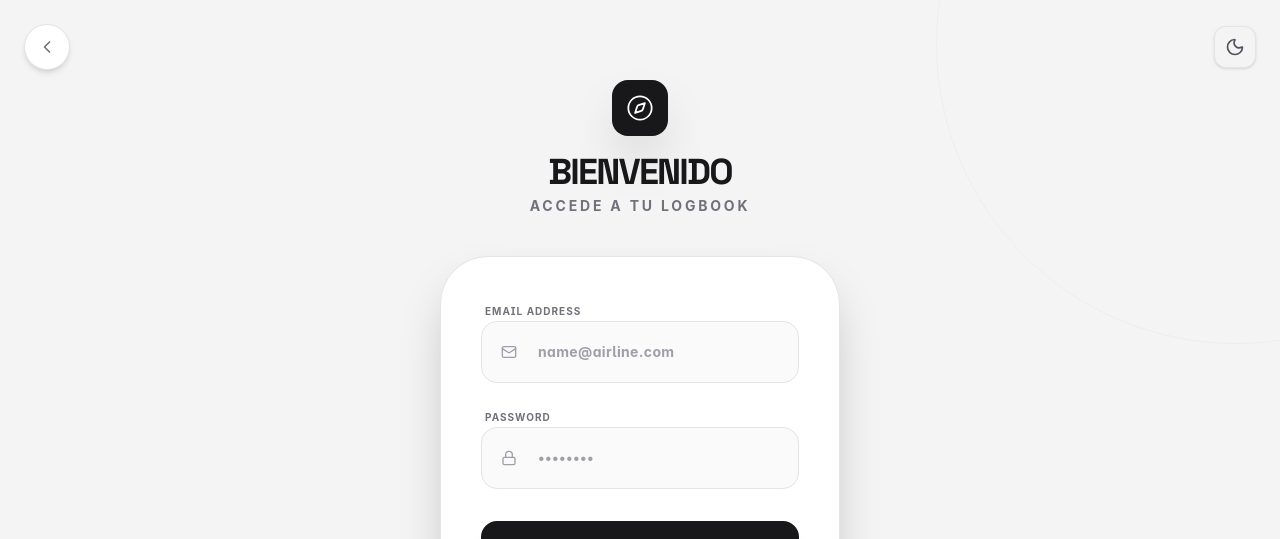
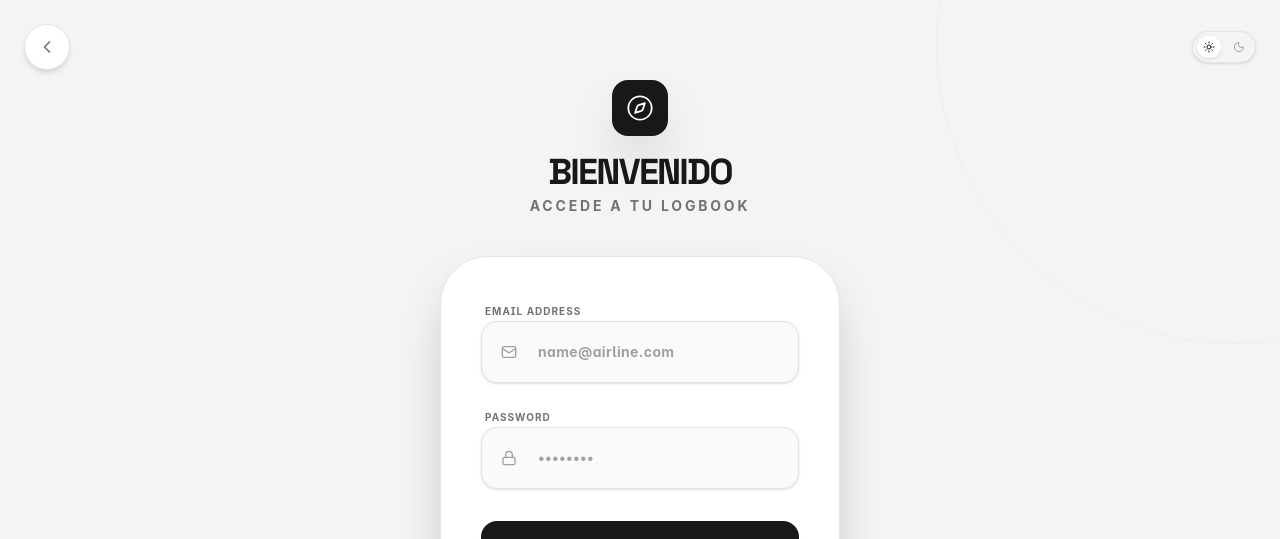
Before and after one commit to Defeeeee/Vector-FrontEnd, a Next.js app: page /login in a window 1280 px wide. Shown: the top 539 px of the page. Built offline with nearby package versions, Linux system fonts and the light colour scheme.

Commit message:
feat: Vector v2.0.1 - Integrated theme toggle, Ring Gauge PCA tracker, negative flight pack support, and Google login fixes

```diff
--- a/package.json
+++ b/package.json
@@ -1,6 +1,6 @@
 {
   "name": "FlightLog-FrontEnd",
-  "version": "1.0.0",
+  "version": "2.0.1",
   "description": "",
   "main": "dist/index.js",
   "scripts": {
--- a/src/app/auth/callback/page.tsx
+++ b/src/app/auth/callback/page.tsx
@@ -33,8 +33,8 @@ export default function AuthCallback() {
           console.log("AuthCallback: Token detected, updating session...");
           localStorage.setItem("session_token", accessToken);
           await setSession(accessToken, refreshToken || undefined);
-          console.log("AuthCallback: Success, redirecting to /dashboard");
-          router.push("/dashboard");
+          console.log("AuthCallback: Success, hard redirecting to /dashboard");
+          window.location.href = "/dashboard";
         } else if (query.get("error")) {
           console.error("AuthCallback: Supabase error:", query.get("error"), query.get("error_description"));
           setError(query.get("error_description") || "Authentication failed");
--- a/src/app/dashboard/layout.tsx
+++ b/src/app/dashboard/layout.tsx
@@ -49,12 +49,12 @@ export default async function DashboardLayout({
         </div>
 
         <div className="p-6 border-t border-zinc-100 dark:border-white/10 space-y-4">
-            <div className="flex items-center justify-between bg-zinc-50 dark:bg-white/[0.02] rounded-2xl p-2 border border-zinc-200 dark:border-white/10">
+            <div className="flex items-center justify-between bg-zinc-50 dark:bg-white/[0.02] rounded-2xl p-2 border border-zinc-200 dark:border-white/10 transition-all">
                 <div className="flex items-center space-x-3 px-2">
-                    <div className="w-8 h-8 rounded-full bg-zinc-200 dark:bg-white/10 flex items-center justify-center text-zinc-500 dark:text-zinc-400 font-bold text-[10px] uppercase">
+                    <div className="w-8 h-8 rounded-full bg-zinc-200 dark:bg-white/10 flex items-center justify-center text-zinc-500 dark:text-zinc-400 font-bold text-[10px] uppercase flex-shrink-0">
                         {profile?.first_name?.charAt(0)}{profile?.last_name?.charAt(0)}
                     </div>
-                    <span className="text-xs font-bold text-zinc-900 dark:text-white truncate max-w-[100px]">{profile?.first_name}</span>
+                    <span className="text-xs font-bold text-zinc-900 dark:text-white truncate max-w-[80px]">{profile?.first_name}</span>
                 </div>
                 <ThemeToggle />
             </div>
@@ -68,9 +68,9 @@ export default async function DashboardLayout({
       </aside>
 
       {/* Mobile Header */}
-      <header className="lg:hidden fixed top-0 w-full z-40 bg-white/80 dark:bg-black/80 backdrop-blur-md border-b border-zinc-200 dark:border-white/10 px-6 py-4 flex items-center justify-between transition-colors duration-300">
+      <header className="lg:hidden fixed top-0 w-full z-40 bg-white dark:bg-black backdrop-blur-md border-b border-zinc-200 dark:border-white/10 px-6 py-4 flex items-center justify-between transition-colors duration-300">
         <Link href="/dashboard" className="flex items-center space-x-3 group">
-          <div className="w-8 h-8 bg-zinc-900 dark:bg-white text-white dark:text-black rounded-lg flex items-center justify-center shadow-md">
+          <div className="w-8 h-8 bg-zinc-900 dark:bg-white text-white dark:text-zinc-900 rounded-lg flex items-center justify-center shadow-md">
             <Compass className="w-4 h-4" strokeWidth={2} />
           </div>
           <span className="text-lg font-bold font-space-grotesk tracking-tighter uppercase dark:text-white">Vector</span>
--- a/src/app/dashboard/page.tsx
+++ b/src/app/dashboard/page.tsx
@@ -122,7 +122,7 @@ export default async function Dashboard() {
       </section>
 
       {/* Bento Grid Layout */}
-      <div className="grid grid-cols-1 md:grid-cols-4 lg:grid-cols-6 gap-4 md:gap-6 lg:h-[350px]">
+      <div className="grid grid-cols-1 md:grid-cols-4 lg:grid-cols-6 gap-4 md:gap-6 items-stretch">
 
         {/* Live Session - Spans full width if active */}
         {session.active && (
--- a/src/app/login/page.tsx
+++ b/src/app/login/page.tsx
@@ -140,7 +140,7 @@ function LoginContent() {
                 <Compass className="w-6 h-6 md:w-7 md:h-7" strokeWidth={1.5} />
             </div>
             <div className="space-y-1">
-                <h1 className="text-3xl md:text-4xl font-bold tracking-tighter text-zinc-900 dark:text-white font-space-grotesk uppercase">Bienvenido</h1>
+                <h1 className="text-3xl md:text-4xl font-bold tracking-tighter text-zinc-900 dark:text-white font-space-grotesk uppercase transition-colors">Bienvenido</h1>
                 <p className="text-xs md:text-sm text-zinc-500 dark:text-zinc-400 font-bold uppercase tracking-[0.2em]">Accede a tu logbook</p>
             </div>
         </motion.div>
@@ -173,7 +173,7 @@ function LoginContent() {
                                 type="email"
                                 placeholder="name@airline.com"
                                 required
-                                className="w-full bg-zinc-50 dark:bg-white/5 border border-zinc-200 dark:border-white/10 rounded-2xl py-5 pl-14 pr-6 outline-none focus:ring-2 focus:ring-zinc-900/20 dark:focus:ring-white/20 focus:border-zinc-900 dark:focus:border-white/50 transition-all text-sm font-bold tracking-wide placeholder:text-zinc-400 dark:placeholder:text-zinc-600 dark:text-white"
+                                className="w-full bg-zinc-50 dark:bg-white/5 border border-zinc-200 dark:border-white/10 rounded-2xl py-5 pl-14 pr-6 outline-none focus:ring-2 focus:ring-zinc-900/20 dark:focus:ring-white/20 focus:border-zinc-900 dark:focus:border-white/50 transition-all text-sm font-bold tracking-wide placeholder:text-zinc-400 dark:placeholder:text-zinc-600 dark:text-white shadow-sm"
                             />
                         </div>
                     </div>
@@ -187,7 +187,7 @@ function LoginContent() {
                                 type="password"
                                 placeholder="••••••••"
                                 required
-                                className="w-full bg-zinc-50 dark:bg-white/5 border border-zinc-200 dark:border-white/10 rounded-2xl py-5 pl-14 pr-6 outline-none focus:ring-2 focus:ring-zinc-900/20 dark:focus:ring-white/20 focus:border-zinc-900 dark:focus:border-white/50 transition-all text-sm font-bold tracking-wide placeholder:text-zinc-400 dark:placeholder:text-zinc-600 dark:text-white"
+                                className="w-full bg-zinc-50 dark:bg-white/5 border border-zinc-200 dark:border-white/10 rounded-2xl py-5 pl-14 pr-6 outline-none focus:ring-2 focus:ring-zinc-900/20 dark:focus:ring-white/20 focus:border-zinc-900 dark:focus:border-white/50 transition-all text-sm font-bold tracking-wide placeholder:text-zinc-400 dark:placeholder:text-zinc-600 dark:text-white shadow-sm"
                             />
                         </div>
                     </div>
@@ -197,7 +197,7 @@ function LoginContent() {
                     whileHover={{ scale: 1.02 }}
                     whileTap={{ scale: 0.98 }}
                     disabled={isPending || isGooglePending}
-                    className="w-full bg-zinc-900 dark:bg-white text-white dark:text-zinc-900 font-bold text-xs uppercase tracking-[0.2em] py-6 rounded-2xl shadow-xl dark:shadow-none transition-all disabled:opacity-50 mt-2"
+                    className="w-full bg-zinc-900 dark:bg-white text-white dark:text-zinc-900 font-bold text-xs uppercase tracking-[0.2em] py-6 rounded-2xl shadow-xl dark:shadow-none transition-all disabled:opacity-50 mt-2 hover:opacity-90"
                 >
                     {isPending ? (
                     <Loader2 className="w-5 h-5 animate-spin mx-auto" />
@@ -263,7 +263,7 @@ function LoginContent() {
 
 export default function Login() {
   return (
-    <Suspense fallback={<div className="min-h-screen flex items-center justify-center text-zinc-900 dark:text-white font-space-grotesk font-bold uppercase tracking-widest animate-pulse bg-zinc-100 dark:bg-black">Cargando Vector...</div>}>
+    <Suspense fallback={<div className="min-h-screen flex items-center justify-center text-zinc-900 dark:text-white font-space-grotesk font-bold uppercase tracking-widest animate-pulse bg-zinc-100 dark:bg-black transition-colors duration-300">Cargando Vector...</div>}>
       <LoginContent />
     </Suspense>
   );
--- a/src/components/ThemeToggle.tsx
+++ b/src/components/ThemeToggle.tsx
@@ -10,19 +10,21 @@ export function ThemeToggle() {
 
   React.useEffect(() => setMounted(true), []);
 
-  if (!mounted) return <div className="w-10 h-10" />;
+  if (!mounted) return <div className="h-10 w-20" />;
 
   const isDark = theme === "dark";
 
   return (
     <button
       onClick={() => setTheme(isDark ? "light" : "dark")}
-      className="p-2.5 bg-zinc-100 dark:bg-white/5 border border-zinc-200 dark:border-white/10 rounded-xl hover:bg-zinc-200 dark:hover:bg-white/10 transition-all group flex items-center justify-center shadow-sm dark:shadow-none"
+      className="flex items-center justify-between p-1.5 bg-zinc-100 dark:bg-white/5 border border-zinc-200 dark:border-white/10 rounded-full hover:bg-zinc-200 dark:hover:bg-white/10 transition-all group shadow-sm dark:shadow-none relative w-16 h-8"
       title={isDark ? "Cambiar a modo claro" : "Cambiar a modo oscuro"}
     >
-      <div className="relative w-5 h-5 flex items-center justify-center text-zinc-600 dark:text-zinc-400 group-hover:text-zinc-900 dark:group-hover:text-white transition-colors">
-        {isDark ? <Sun className="h-full w-full" /> : <Moon className="h-full w-full" />}
+      <div className="relative z-10 w-full flex justify-between px-1">
+        <Sun className={`h-3 w-3 ${!isDark ? 'text-zinc-900' : 'text-zinc-500'}`} />
+        <Moon className={`h-3 w-3 ${isDark ? 'text-white' : 'text-zinc-400'}`} />
       </div>
+      <div className={`absolute top-1 left-1 bottom-1 w-6 bg-white dark:bg-zinc-800 rounded-full shadow-sm transition-transform duration-300 transform ${isDark ? 'translate-x-8' : 'translate-x-0'}`} />
     </button>
   );
 }
--- a/src/components/dashboard/FlightLogModal.tsx
+++ b/src/components/dashboard/FlightLogModal.tsx
@@ -56,6 +56,7 @@ export default function FlightLogModal({ isOpen, onClose, aircraft, initialData
                 aircraft={aircraft}
                 initialData={initialData}
                 onSuccess={onClose}
+                inModal={true}
               />
             </div>
           </motion.div>
```
Also changed, not shown: src/components/dashboard/FlightLogForm.tsx (+9 -6 lines).
